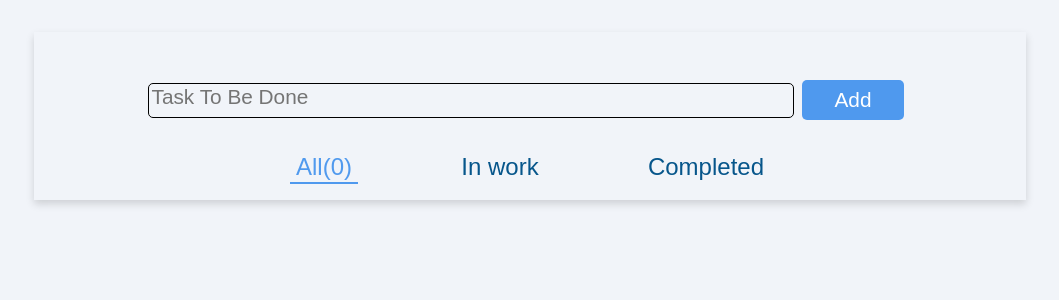
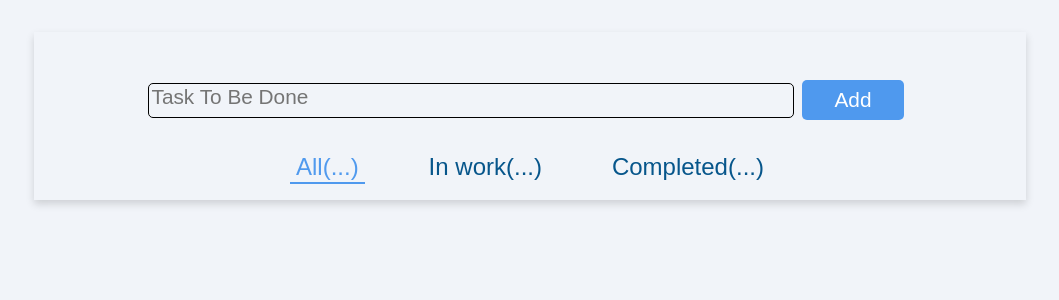
Before and after one commit to Bekarys7/CRM-System, a React (Vite) app: page / in a window 1280 px wide. Shown: the top 300 px of the page, without its empty margins (110-1169 px from the left). Built offline with nearby package versions, Linux system fonts and the light colour scheme; no server answers.

Commit message:
вроде исправил баги

```diff
--- a/src/App.jsx
+++ b/src/App.jsx
@@ -6,16 +6,21 @@ import Task from "./components/Task";
 import { SendUserTodos, deleteUserTodos, editUserTodos } from "./http.js";
 
 function App() {
+  const [allToDosInfo, setAllToDosInfo] = useState([]);
   const [userToDos, setUserToDos] = useState([]);
   const [userTodosText, setUserTodosText] = useState("");
   const [errorPage, setError] = useState();
   const [tab, setTab] = useState("All");
+  const [isLoading, setIsLoading] = useState(false);
 
   function handleTab(tabName) {
     setTab((prev) => (prev = tabName));
   }
 
   useEffect(() => {
+    fetchUserTodos();
+  }, [tab]);
+
   async function fetchUserTodos() {
     try {
       const response = await fetch("https://easydev.club/api/v1/todos");
@@ -23,24 +28,26 @@ function App() {
       if (!response.ok) {
         throw new Error("Error occurred");
       }
+      setAllToDosInfo(resData);
+      setIsLoading(true);
+      if (tab === "All") {
         setUserToDos(resData.data);
+      } else if (tab === "In work") {
+        setUserToDos(resData.data.filter((item) => item.isDone === false));
+      } else if (tab === "Completed") {
+        setUserToDos(resData.data.filter((item) => item.isDone === true));
+      }
     } catch (error) {
       setError(errorPage);
     }
   }
-    fetchUserTodos();
-  }, []);
 
-  async function handleUserTodos() {
+  async function handleAddUserTodos() {
     const newTodo = { isDone: false, title: userTodosText };
 
     try {
-      const savedTodo = await SendUserTodos(newTodo);
-
-      setUserToDos((prevUserTodos) => {
-        const updated = [...prevUserTodos, savedTodo];
-        return updated;
-      });
+      await SendUserTodos(newTodo);
+      fetchUserTodos();
     } catch (error) {
       console.log(error);
     }
@@ -53,6 +60,7 @@ function App() {
     );
     try {
       await deleteUserTodos(id);
+      await fetchUserTodos();
     } catch (error) {
       console.log(error);
     }
@@ -69,6 +77,7 @@ function App() {
     });
     try {
       await editUserTodos(id, { title: newTask });
+      await fetchUserTodos();
     } catch (error) {
       console.log(error);
     }
@@ -76,7 +85,7 @@ function App() {
 
   async function handleCheckbox(id) {
     const currentTask = userToDos.find((item) => item.id === id);
-
+    console.log(allToDosInfo);
     setUserToDos((prevTodos) =>
       prevTodos.map((item) => {
         return item.id === id ? { ...item, isDone: !item.isDone } : item;
@@ -84,24 +93,16 @@ function App() {
     );
     try {
       await editUserTodos(id, { isDone: !currentTask.isDone });
+      await fetchUserTodos();
     } catch (error) {
       console.log(error);
     }
   }
 
-  let filteredToDos = null;
-  if (tab === "All") {
-    filteredToDos = userToDos;
-  } else if (tab === "In work") {
-    filteredToDos = userToDos.filter((item) => item.isDone === false);
-  } else if (tab === "Completed") {
-    filteredToDos = userToDos.filter((item) => item.isDone === true);
-  }
-
   return (
     <div className={styles.allWrapper}>
       <TaskInput
-        addTodo={handleUserTodos}
+        addTodo={handleAddUserTodos}
         userTodosText={userTodosText}
         onChange={(event) => setUserTodosText(event.target.value)}
         setUserTodosText={setUserTodosText}
@@ -113,25 +114,25 @@ function App() {
           onChange={() => handleTab("All")}
           isSelected={tab === "All"}
         >
-          All{`(${userToDos.length})`}
+          All({isLoading ? allToDosInfo.info.all : "..."})
         </Tabs>
         <Tabs
           tab={tab}
           onChange={() => handleTab("In work")}
           isSelected={tab === "In work"}
         >
-          In work
+          In work({isLoading ? allToDosInfo.info.inWork : "..."})
         </Tabs>
         <Tabs
           tab={tab}
           onChange={() => handleTab("Completed")}
           isSelected={tab === "Completed"}
         >
-          Completed
+          Completed({isLoading ? allToDosInfo.info.completed : "..."})
         </Tabs>
       </div>
       <Task
-        userToDos={filteredToDos}
+        userToDos={userToDos}
         deleteTask={handleDelete}
         editTask={handleEdit}
         toggleCheckBox={handleCheckbox}
```
Lines whose indentation alone changed are shown as unchanged.
